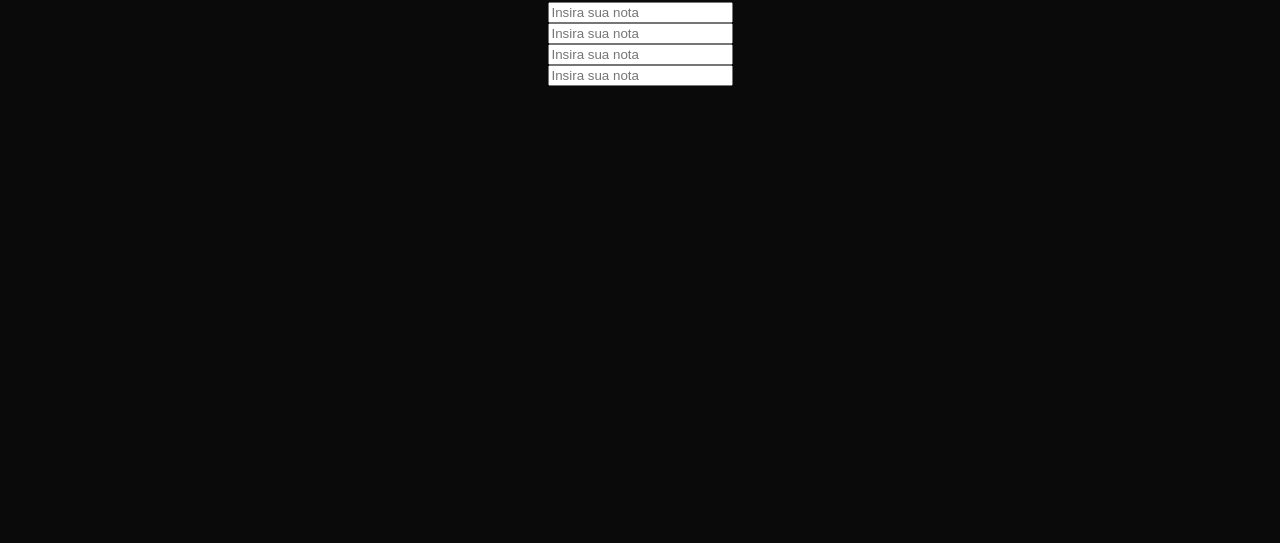
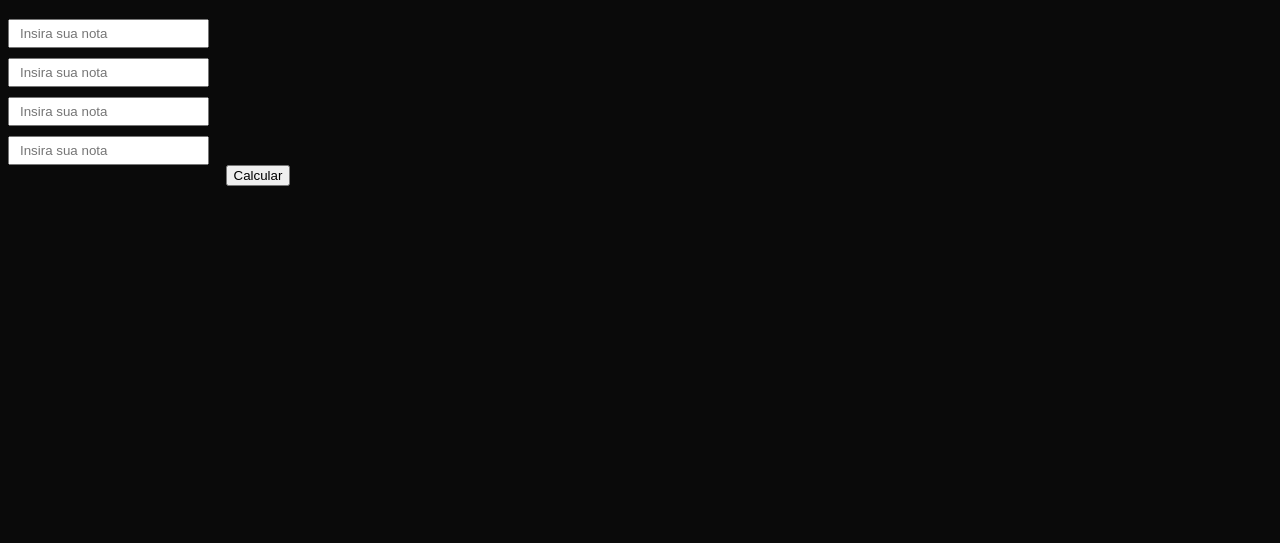
Before and after one commit to italoknd/Calculadora-com-Javascript, a plain HTML site: page Calculadora de Media/index.html in a window 1280 px wide. Shown: the part 257-800 px from the top of the page. Drawn offline with Linux system fonts and the light colour scheme.

Commit message:
algumas alterações aí

```diff
--- a/Calculadora de Media/index.html
+++ b/Calculadora de Media/index.html
@@ -13,15 +13,17 @@
     <p>Descubra qual a sua média de todas as provas!</p>
     <h2>Imersão <span>Dev_</span></h2>
 
-    <div class="notas">
+    <div id="inputs">
       <h1>Insira suas 4 notas abaixo e descubra sua média!</h1>
-      <input type="number" name="Insira sua nota" id="nota1" placeholder="Insira sua nota">
+      <input type="number" name="#" id="nota1" placeholder="Insira sua nota" class="notas">
       <br>
-      <input type="number" name="Insira sua nota" id="nota2" placeholder="Insira sua nota">
+      <input type="number" name="#" id="nota2" placeholder="Insira sua nota" class="notas">
        <br>
-      <input type="number" name="Insira sua nota" id="nota3" placeholder="Insira sua nota">
+      <input type="number" name="#" id="nota3" placeholder="Insira sua nota" class="notas">
        <br>
-      <input type="number" name="Insira sua nota" id="nota4" placeholder="Insira sua nota">
+      <input type="number" name="#" id="nota4" placeholder="Insira sua nota" class="notas">
+      <br>
+      <input type="button" value="Calcular" onclick="#">
     </div>
 
 
--- a/Calculadora de Media/style.css
+++ b/Calculadora de Media/style.css
@@ -17,8 +17,15 @@ h2 span{
   padding: 4px;
 }
 
+#inputs{
+  max-width: 500px;
+}
+
 .notas{
-  padding: 10px;
+  margin-right: 300px;
+  margin-top: 10px;
+  padding: 5px 10px;
+  outline: none;
 }
 
 img{
```
